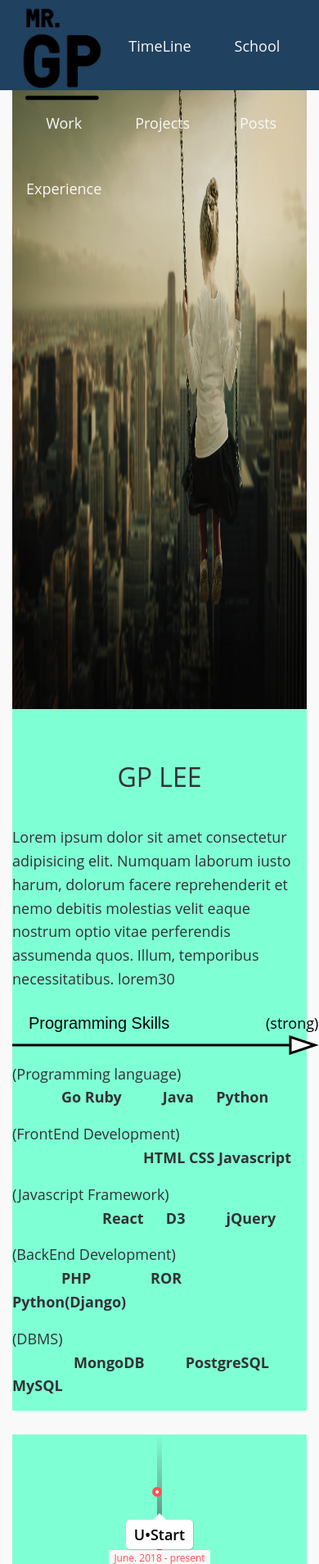
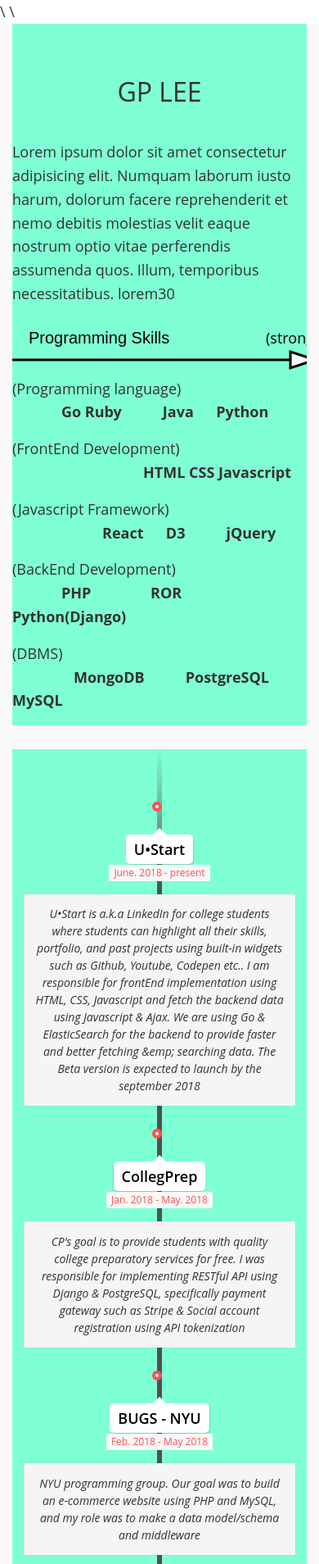
Before and after one commit to gpDA/gpRESUMEpage, a Django app: page / in a window 390 px wide; the page is wider, and only the part inside the window is pictured. Shown: the top 1908 px of that part at 82% size. Run offline with Django 3.2, Linux system fonts and the light colour scheme; some libraries are stand-ins or nearby versions.

Commit message:
responsive until school

```diff
--- a/static/css/index.css
+++ b/static/css/index.css
@@ -20,19 +20,7 @@ a{
 a:hover{
     color: #eee9cd;
 }
-nav.increase{
-    height: 110px;
-    -webkit-transition: 2s; /* Safari */
-    transition: 2s;
-}
-nav.increase img{
 
-}
-nav.decrease{
-    height: 70px;
-    -webkit-transition: 2s; /* Safari */
-    transition: 2s;
-}
 .navbar-nav{
     display: flex;
     flex-grow: 1;
@@ -137,12 +125,12 @@ section.fadein{
 .overlay-right-1, .overlay-right-2{
     position: absolute;
     bottom: 0;
-    left: -625px;
+    left: -750px;
     right: 0;
     background-color: #20415f;
     overflow: hidden;
     display: none;
-    width: 197%;
+    width: 200%;
     height: 100%;
     z-index: 1;
 }
@@ -169,7 +157,7 @@ section.fadein{
     white-space: nowrap;
 }
 .col-img-right-1, .col-img-right-2{
-    right: 10px;
+    right: -50px;
 }
 #projects, #posts{
     flex: 0 1 auto;
@@ -224,3 +212,22 @@ section.fadein{
     margin: 0 auto;
     text-align: center
 }
+.active{
+    background-color: #204668;
+    width: 100%;
+}
+@media (max-width: 992px) {
+    #img-space{
+        display: none;
+    }
+}
+@media (max-width: 768px) {
+    #nav-img{
+        display: none;
+    }
+}
+@media (max-width : 480px) {
+    .navbar, #placeholder{
+        display: none;
+    }
+}
--- a/static/css/timeline.css
+++ b/static/css/timeline.css
@@ -177,7 +177,7 @@ body {
 
   /* ================ Timeline Media Queries ================ */
 
-  @media screen and (max-width: 660px) {
+  @media screen and (max-width: 768px) {
 
   .timeline {
     width: 100%;
@@ -274,7 +274,7 @@ body {
 
   }
 
-  @media screen and (min-width: 400px ?? max-width: 660px) {
+  @media (min-width: 400px) and (max-width: 768px) {
 
   .direction-l .desc,
   .direction-r .desc {
--- a/static/js/index.js
+++ b/static/js/index.js
@@ -1,31 +1,18 @@
 $(document).ready(function(){
-    $(".col-img-right-1").hover(function(){
+    $(".col-img-right-1").hover(function(event){
         $(".overlay-right-1").toggle('slide', {direction: 'right'},500);
+        event.stopPropagation();
     });
-    $(".col-img-right-2").hover(function(){
+    $(".col-img-right-2").hover(function(event){
         $(".overlay-right-2").toggle('slide', {direction: 'right'},500);
-    });
-    //scroll event NAV
-    var lastScrollTop = 0;
-    $(window).scroll(function(){
-    //nav
-    var scroll = $(this).scrollTop();
-    if (scroll > lastScrollTop){
-
-        $("nav").removeClass("increase").addClass("decrease");
-            $('.nav-items img').animate({height:"65px",width:"80px"}, 30);
-            $('.nav-items').animate({lineHeight:"40px"}, 30);
-    } else {
-        $("nav").removeClass("decrease").addClass("increase");
-            $('.nav-items img').animate({height:"120px",width:"120px"}, 30);
-            $('.nav-items').animate({lineHeight:"80px"}, 30);
-    }
-    lastScrollTop = scroll;
+        event.stopPropagation();
     });
 
 });
-//fadein as scroll down
-$(document).on("scroll", function () {
+
+$(document).on("scroll", function (event) {
+    //fadein as scroll down
+
     var pageTop = $(document).scrollTop()
     var pageBottom = pageTop + $(window).height()
     var tags = $("section")
@@ -38,5 +25,20 @@ $(document).on("scroll", function () {
       } else {
         $(tag).removeClass("fadein")
       }
-    }
+    };
+    //underline nav-link as scroll down
+    var scrollPos = $(document).scrollTop();
+    $('.navbar a').each(function () {
+        var currLink = $(this);
+        var refElement = $(currLink.attr("href"));
+        if (refElement.position().top <= scrollPos && refElement.position().top + refElement.height() > scrollPos) {
+            $(".navbar a").removeClass("active");
+            currLink.addClass("active");
+        }
+        else{
+            currLink.removeClass("active");
+        }
+    });
+
+
   });
--- a/templates/base.html
+++ b/templates/base.html
@@ -11,9 +11,10 @@
     <link rel="stylesheet" href="https://maxcdn.bootstrapcdn.com/bootstrap/4.0.0/css/bootstrap.min.css" integrity="sha384-Gn5384xqQ1aoWXA+058RXPxPg6fy4IWvTNh0E263XmFcJlSAwiGgFAW/dAiS6JXm" crossorigin="anonymous">
     <link rel="stylesheet" href="{% static 'css/index.css' %}">
     \<link rel="stylesheet" href="{% static 'css/timeline.css' %}">
+    \<link rel="stylesheet" href="{% static 'css/sc_wk.css' %}">
     <title>GP resume</title>
   </head>
-  <body data-spy='scroll' data-target='.navbar' data-offset="50">
+  <body>
 
     {% block content %}
 
--- a/templates/home.html
+++ b/templates/home.html
@@ -5,19 +5,17 @@
 {% block content %}
 
 <nav class="fixed-top navbar navbar-expand-lg increase">
-  <div class="nav-items">
-    <a href="#header">
+  <div class="nav-items" id='nav-img'>
     <img src="{% static 'img/gp.png' %}">
-    </a>
   </div>
   <div class="nav-items">
-    <a class="nav-link" href="#timeline">TimeLine</a>
+    <a class="nav-link active" href="#timeline" >TimeLine</a>
   </div>
   <div class="nav-items">
     <a class="nav-link" href="#school">School</a>
   </div>
   <div class="nav-items">
-    <a class="nav-link" href="#experience">Work Experience</a>
+    <a class="nav-link" href="#experience">Work</a>
   </div>
   <div class="nav-items">
     <a class="nav-link" href="#projects">Projects</a>
@@ -35,15 +33,15 @@
 <div class="contents">
 
   <div class="container">
-    <section id='header'>
+    <section>
       <div class="row">
-        <div class="col-sm-6" id='img-space'>
+        <div class="col-lg-6" id='img-space'>
             <img id='head-image' src="{% static 'img/header_pic.jpg' %}" alt="">
         </div>
-        <div class="col-sm-6" id='text-space'>
+        <div class="col-lg-6" id='text-space'>
             <h2>GP LEE</h2>
             <p>Lorem ipsum dolor sit amet consectetur adipisicing elit. Numquam laborum iusto harum, dolorum facere reprehenderit et nemo debitis molestias velit eaque nostrum optio vitae perferendis assumenda quos. Illum, temporibus necessitatibus. lorem30</p>
-            <svg height="63" width="400">
+            <svg height="63" width="100%">
               <g>
                 <text x="20" y="30" fill="black" style='font: 20px sans-serif'>Programming Skills</text>
                 <text x="310" y="30" fill="black">(strong)</text>
```
Also changed, not shown: static/css/sc_wk.css (added).
